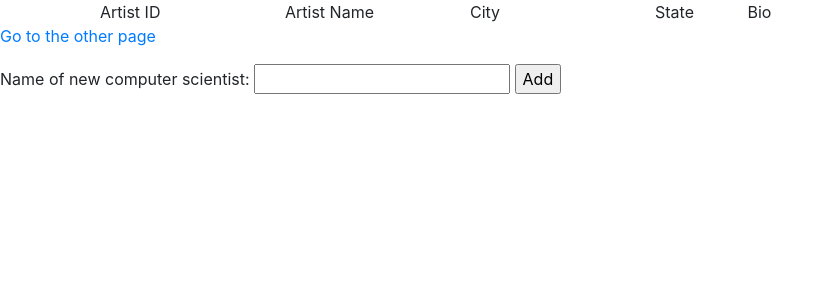
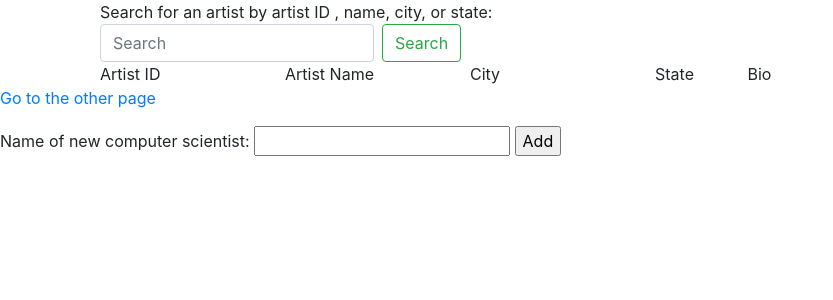
Before and after one commit to DylanGnatz/ink-bazaar, a Flask app: template webserver/templates/artists.html in a window 1280 px wide. Shown: the part 80-380 px from the top of the page, without its empty margins (0-833 px from the left). Run offline with Flask 2, Linux system fonts and the light colour scheme; the template is opened without the code that fills it, so the values that code supplies are empty; parts of the project's set-up code (start-up, migrations or seed data) failed here and were passed over; some libraries are stand-ins or nearby versions.

Commit message:
added search functionality for designs and artists

```diff
--- a/webserver/server.py
+++ b/webserver/server.py
@@ -466,6 +466,59 @@ def artistprofile(profileid=None):
 def another():
   return render_template("another.html")
 
+# Search for designs
+@app.route('/searchdesigns', methods=['POST'])
+def searchdesigns():
+  searchterm = request.form['term']
+  intterm = 0
+  if searchterm.isnumeric():
+    intterm = int(searchterm)
+  sqlquery = "SELECT designs.design_id, artists.name, designs.description, artists.city, artists.state, designs.cost, designs.available, artists.artist_id FROM designs JOIN artists ON designs.artist_id = artists.artist_id WHERE designs.design_id = '{}' OR artists.name LIKE '%%{}%%' OR designs.description LIKE '%%{}%%' OR artists.city LIKE '%%{}%%';".format(intterm, searchterm, searchterm, searchterm)
+  cursor = g.conn.execute(sqlquery)
+  designs = {}
+  for result in cursor:
+    design = {
+    'id': result[0],
+    'name': result[1],
+    'desc': result[2],
+    'city': result[3],
+    'state': result[4],
+    'cost': result[5],
+    'available': result[6],
+    'artistid': result[7],
+    }
+    designs[result[0]] = design
+  cursor.close()
+  print(designs)
+  context = dict(data = designs)
+  return render_template("designs.html", **context)
+
+
+@app.route('/searchartists', methods=['POST'])
+def searchdartists():
+  searchterm = request.form['term']
+  intterm = 0
+  if searchterm.isnumeric():
+    intterm = int(searchterm)
+  sqlquery = "SELECT designs.design_id, artists.name, designs.description, artists.city, artists.state, designs.cost, designs.available, artists.artist_id FROM designs JOIN artists ON designs.artist_id = artists.artist_id WHERE designs.design_id = '{}' OR artists.name LIKE '%%{}%%' OR designs.description LIKE '%%{}%%' OR artists.city LIKE '%%{}%%';".format(intterm, searchterm, searchterm, searchterm)
+  sqlquery = "SELECT artist_id, name, city, state, biography FROM artists WHERE artist_id = '{}' OR name LIKE '%%{}%%' OR city LIKE '%%{}%%' OR state LIKE '%%{}%%';".format(intterm, searchterm, searchterm, searchterm)
+  #
+  # example of a database query
+  #
+  cursor = g.conn.execute(sqlquery)
+  artists = {}
+  for result in cursor:
+    artist = {
+    'id': result[0],
+    'name': result[1],
+    'city': result[2],
+    'state': result[3],
+    'bio': result[4]
+    }
+    artists[result[0]] = artist
+  cursor.close()
+  context = dict(data = artists)
+  return render_template("artists.html", **context)
 
 # Example of adding new data to the database
 @app.route('/add', methods=['POST'])
--- a/webserver/templates/artists.html
+++ b/webserver/templates/artists.html
@@ -8,6 +8,12 @@
 <script type="text/javascript" src="{{ url_for('static', filename = 'artists.js') }}"></script>
 
     <div class="container-fluid">
+        Search for an artist by artist ID , name, city, or state:
+        <br>
+        <form method = "POST" action = "/searchartists" class="form-inline my-2 my-lg-0">
+          <input class="form-control mr-sm-2" type="search" name="term" placeholder="Search" aria-label="Search">
+          <button class="btn btn-outline-success my-2 my-sm-0" type="submit">Search</button>
+        </form>
 
         <div class="row">
             <div class = "col-sm-2">
--- a/webserver/templates/designs.html
+++ b/webserver/templates/designs.html
@@ -8,6 +8,12 @@
 <script type="text/javascript" src="{{ url_for('static', filename = 'designs.js') }}"></script>
 
     <div class="container-fluid">
+        Search for a design by design ID, description, artist, or city:
+        <br>
+        <form method = "POST" action = "/searchdesigns" class="form-inline my-2 my-lg-0">
+          <input class="form-control mr-sm-2" type="search" name="term" placeholder="Search" aria-label="Search">
+          <button class="btn btn-outline-success my-2 my-sm-0" type="submit">Search</button>
+        </form>
 
         <div class="row">
             <div class = "col-sm-1">
```
Also changed, not shown: 1 other file.
